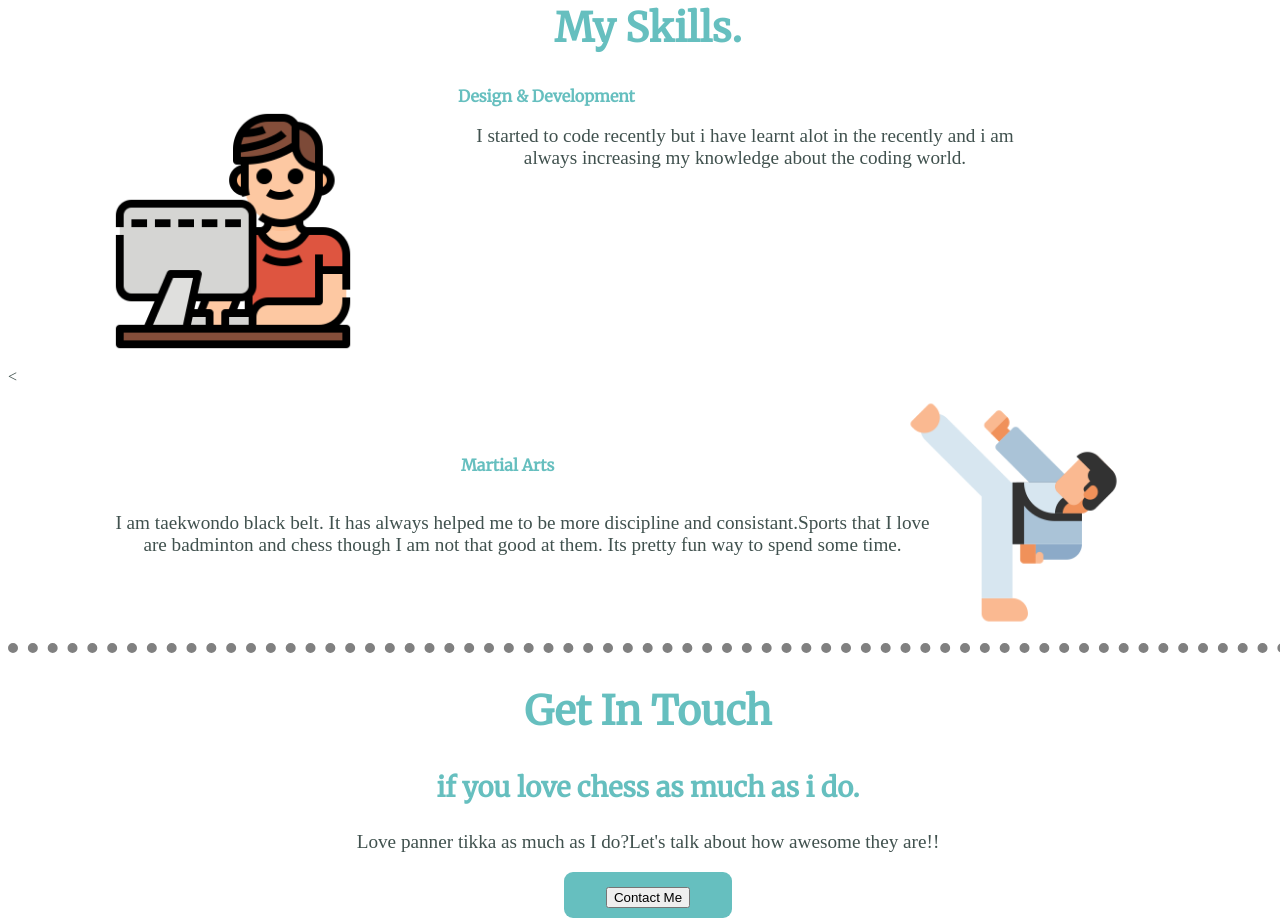
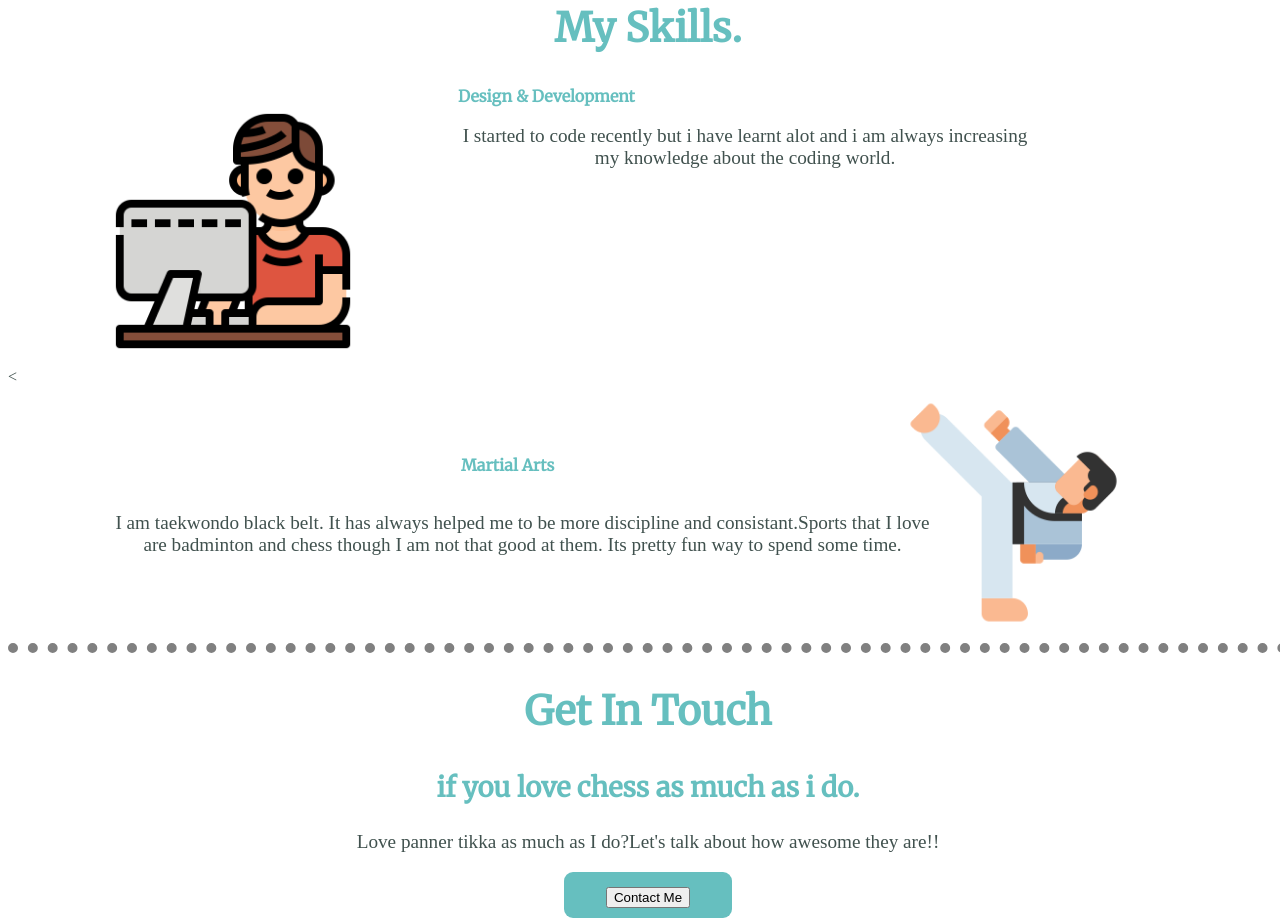
Before and after one commit to harsh-bhanushali-05/cv, a plain HTML site: page index.html in a window 1280 px wide. Shown: the part 1276-2198 px from the top of the page. Drawn offline with Linux system fonts and the light colour scheme.

Commit message:
Update index.html

```diff
--- a/index.html
+++ b/index.html
@@ -27,7 +27,7 @@
       <h2>My Skills.</h2>
       <h4><strong>Design & Development</strong></h4>
       <img class="computer"src="computer.png" alt="computer hona chaiyeh tha baki bhagwan malik">
-      <p class="change-width">I started to code recently but i have learnt alot in the recently and i am always increasing my knowledge about the coding world.</p>
+      <p class="change-width">I started to code recently but i have learnt alot and i am always increasing my knowledge about the coding world.</p>
       <br><br><br><br><br><br><br><br><br><br>
       <table>
         <
```
